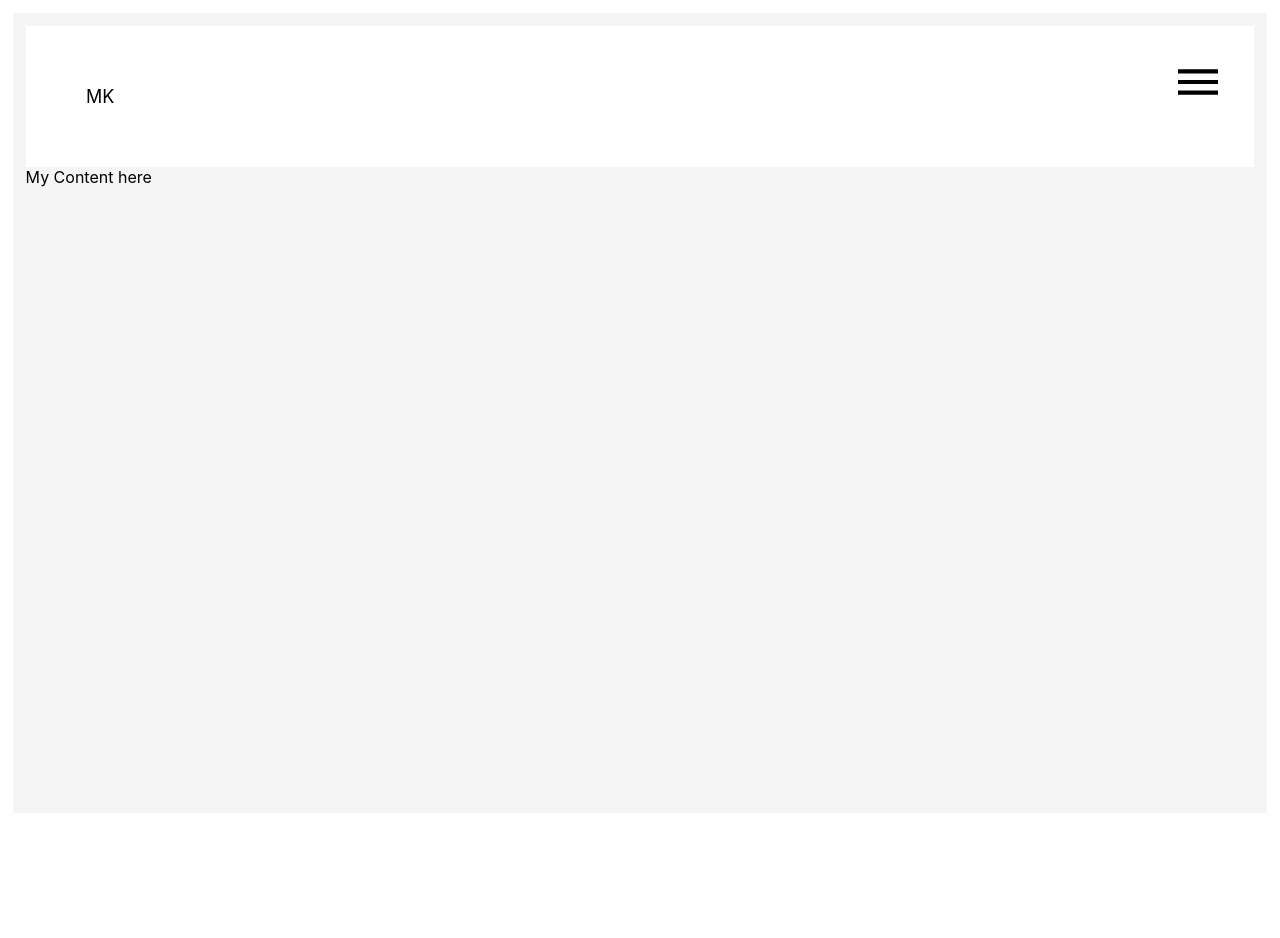
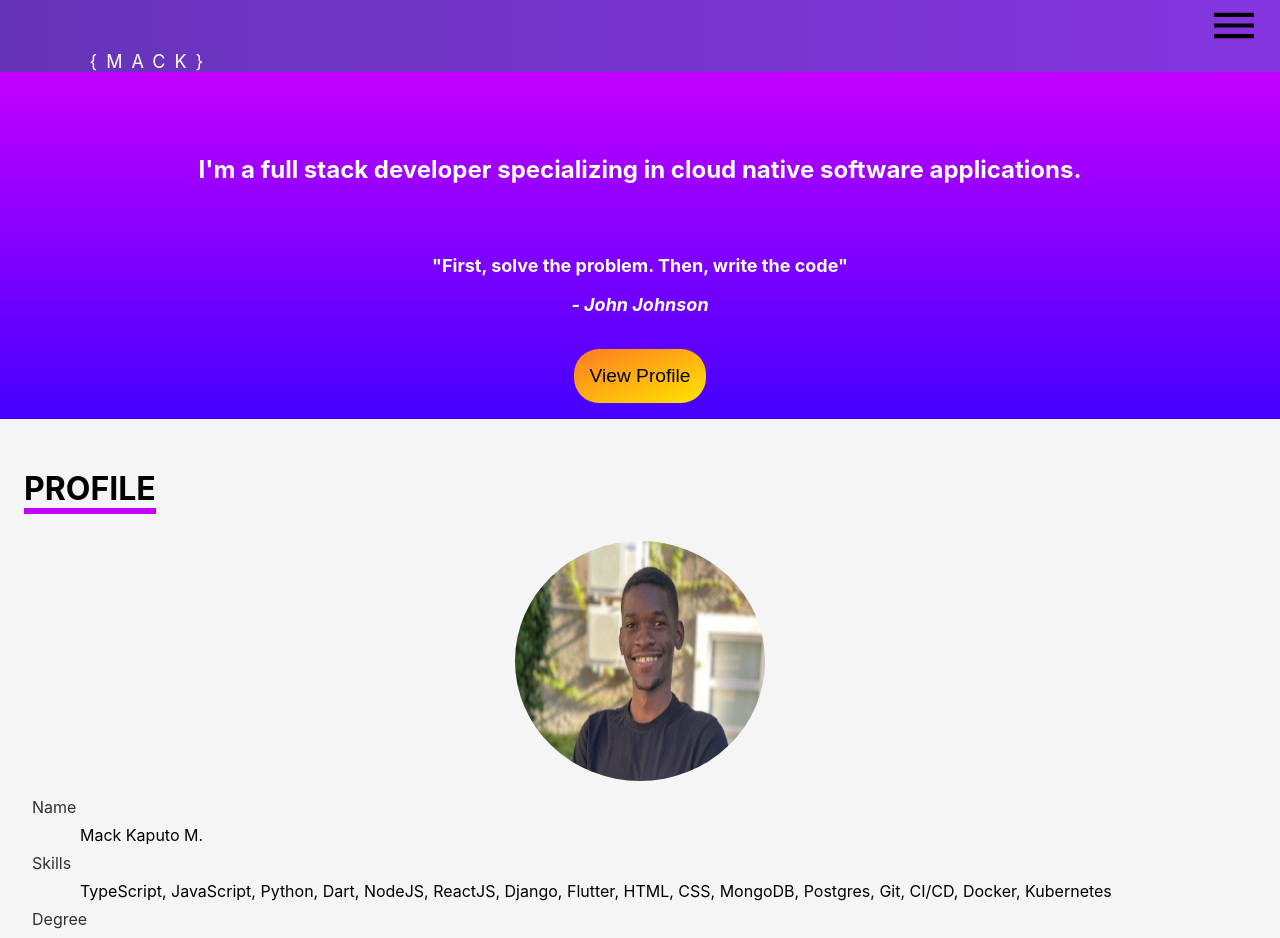
Before and after one commit to MackKaputo/identity2, a Next.js app in the folder portfolio-mack/: page / in a window 1280 px wide. Shown: the top 938 px of the page. Before the commit the page ends 826 px from the top, so only its background shows below. Built offline with nearby package versions, Linux system fonts and the light colour scheme.

Commit message:
profile section completed

```diff
--- a/portfolio-mack/pages/index.js
+++ b/portfolio-mack/pages/index.js
@@ -1,16 +1,18 @@
 import Head from 'next/head'
+import Link from "next/link"
 import Image from 'next/image'
 import { useState } from 'react'
 import styles from '../styles/Home.module.css'
 
 export default function Home() {
   let [showMenu, setShowMenu] = useState(false)
+
   const toggleMenu = () => {
     setShowMenu((prevState) => !prevState)
   }
 
   return (
-    <div className={styles.container}>
+    <div className={styles.container} id="home">
       <Head>
         <title>Mack Kaputo</title>
         <meta name="description" content="Mack Kaputo Software engineer personal website and blog" />
@@ -19,16 +21,17 @@ export default function Home() {
       <nav className={styles.navbar}>
         <div className={`${styles.mobile_menu}`}>
           <div className={styles.home_name}>
-            <span>MK</span>
+            <span>MACK</span>
           </div>
 
           <div className={styles.menu_burger}>
-            <Image src={"/menu.svg"} width={40} height={40} onClick={toggleMenu}/>
+            {!showMenu? <Image src={"/menu.svg"} width={40} height={39} onClick={toggleMenu} alt="Menu"/>
+            : <span onClick={toggleMenu} className={styles.close_menu}>&times;</span>}
           </div>
         </div>
         <div className={`${styles.menu} ${showMenu? "": styles.hide_menu}` }>
           <ul>
-            <li>About Me</li>
+            <li onClick={toggleMenu}><Link href="/">About</Link></li>
             <li>Blog</li>
             <li>Portfolio</li>
             <li>Contact</li>
@@ -37,8 +40,52 @@ export default function Home() {
       </nav>
 
 
+
       <main className={styles.main}>
-        <div> My Content here </div>
+        <section className={styles.jumbo}>
+
+          <div className={styles.jumbo_text}>
+            <h1>
+              I'm a full stack developer specializing in cloud native software applications.
+            </h1>
+            {/* <h2>I am also a mechanical engineer, martial arts lover and life long learner.</h2> */}
+            <h3>
+              <blockquote>"First, solve the problem. Then, write the code"</blockquote>
+              <cite>- John Johnson</cite>
+            </h3>
+          </div>
+          <div className={styles.more_about_me_container}>
+            <button><a href="#profile">View Profile </a></button>
+          </div>
+
+
+        </section>
+
+        <section className={styles.profile} id="profile">
+          <h2>PROFILE</h2>
+          <div className={styles.profile_picture_container}>
+            <Image src={"/profile_picture_portfolio.jpeg"} width={250} height={240} alt="Profile picture" className={styles.profile_picture}/>
+          </div>
+          <dl>
+            <dt>Name</dt>
+            <dd>Mack Kaputo M.</dd>
+            <dt>Skills</dt>
+            <dd>TypeScript, JavaScript, Python, Dart, NodeJS, ReactJS, Django, Flutter, HTML, CSS,
+               MongoDB, Postgres, Git, CI/CD, Docker, Kubernetes
+            </dd>
+            <dt>Degree</dt>
+            <dd>BSc. Mechanical Engineering, University of Namibia, 2020</dd>
+            <dt>Speaks</dt>
+            <dd>English, French</dd>
+            <dt>Interests</dt>
+            <dd>
+              <a href="https://www.coursera.org/account/accomplishments/verify/2H9N2GF3R4EA?utm_source=link&utm_medium=certificate&utm_content=cert_image&utm_campaign=sharing_cta&utm_product=course" target="blank">
+                Machine Learning
+              </a>
+            , Education, Martial Arts, Philosophy, Engineering </dd>
+
+          </dl>
+        </section>
       </main>
 
       <footer className={styles.footer}>
--- a/portfolio-mack/styles/Home.module.css
+++ b/portfolio-mack/styles/Home.module.css
@@ -1,32 +1,59 @@
 .container {
-  margin: 1%;
-  padding: 1%;
-  background-color: whitesmoke;
+  /* padding: 1%; */
+  /* background-color: rgb(98, 112, 17); */
   height: 100vh;
 }
+
+
+
 .mobile_menu {
   display: flex;
   flex-direction: row;
-  background-color: white;
-  padding: 1%;
+  background-color: rgb(84, 37, 194);
+  background-image: linear-gradient(to right, rgb(102, 52, 184) , rgb(133, 53, 224));
+
 }
 .home_name {
   font-size: large;
-  padding: 4%;
+  padding: 4% 0 0 7%;
   font-weight: 400;
+  color: white;
+  letter-spacing: 0.5em;
   /* background-color: tan; */
+}
+
+.home_name span::before {
+  content: "{";
+}
+.home_name span::after {
+  content: "}";
 }
 
 .menu_burger {
   margin-left: auto;
-  padding: 2%;
+  padding: 0.5% 2%;
+
   /* background-color: tan; */
 }
+@keyframes move {
+  from {
+    width: 0%;
+  }
+  to {
+    width: 100%;
+  }
+}
+.menu {
+  /* background-color:  rgb(2, 14, 124); */
+  /* background-image: linear-gradient(rgb(195, 0, 255), rgb(68, 0, 255)); */
+  background-image: linear-gradient(rgb(48, 18, 97), rgb(44, 33, 75));
+  text-align: justify;
+  position: absolute;
+  width: 100%;
 
-.menu {
-  background-color: rgb(204, 187, 203);
-  text-align: justify;
-
+  animation-name: move;
+  animation-duration: 0.5s;
+  animation-fill-mode: forwards;
 }
 
 .hide_menu {
@@ -35,12 +62,114 @@
 
 .menu ul li {
   list-style: none;
-  padding: 1rem;
+  padding: 1.5rem;
   margin: 0.1rem;
-  border-bottom: rgb(180, 174, 172) solid .5px;
+  border-bottom: rgb(255, 240, 34) solid .5px;
+  color: white;
+  font-size: x-large;
+  font-weight: 450;
 
 }
 
 .menu ul li:last-child {
   border-bottom: none;
 }
+
+.close_menu {
+  font-size: xx-large;
+  color: white;
+  border-style: solid;
+  border-color: whitesmoke;
+  padding: 1rem;
+  background-color: rgb(211, 79, 38)
+}
+
+/* Jumbotron content */
+.main {
+  margin: auto;
+}
+.main .jumbo {
+  /* background-image: url("https://images.unsplash.com/photo-1517336714731-489689fd1ca8?ixlib=rb-1.2.1&ixid=MnwxMjA3fDB8MHxzZWFyY2h8Nnx8cHVycGxlJTIwcHJvZ3JhbW1pbmd8ZW58MHx8MHx8&auto=format&fit=crop&w=1300&q=100");
+  background-size: cover;
+  background-position: center; */
+  background-image: linear-gradient(rgb(195, 0, 255), rgb(68, 0, 255));
+  height: fit-content;
+  width: 100%;
+  display: inline-block;
+}
+.main .jumbo > section {
+  margin: 1%;
+}
+
+.jumbo_text {
+  color: white;
+}
+
+.jumbo_text h1 {
+  padding-top: 2rem;
+  padding-bottom: 2rem;
+  margin: 4% 1% 3%;
+  text-align: center;
+}
+.jumbo_text h2 {
+  margin: 4% 1% 3%;
+  text-align: center;
+}
+
+.jumbo_text h3 {
+  font-size: large;
+  text-align: center;
+}
+
+.more_about_me_container {
+  display: grid;
+  place-items: center;
+}
+
+.more_about_me_container button {
+  /* background-color: rgb(255, 189, 47); */
+  background-image: linear-gradient(to bottom right, rgb(255, 122, 34) , rgb(255, 230, 0));
+  margin: 1rem;
+  padding: 1rem;
+  font-size: larger;
+  border-radius: 25px;
+  border-style: none;
+
+}
+
+/* *Profile */
+.profile {
+  padding: 1.5rem;
+  background-color: whitesmoke;
+}
+.profile > h2 {
+  border-bottom: rgb(195, 0, 255) solid 6px;
+  width: fit-content;
+  font-size: xx-large;
+}
+
+.profile_picture_container {
+  display: grid;
+  place-items: center;
+
+}
+.profile_picture {
+  border-radius: 50%;
+}
+
+.profile dl {
+  font-size: 1em;
+}
+
+.profile dl dt {
+  margin: 0.5rem;
+  opacity: 0.8;
+}
+
+.profile dl dd {
+  padding-left: 1rem;
+}
+
+.profile dl dd a {
+  color: blue;
+}
```
Also changed, not shown: portfolio-mack/public/profile_picture_portfolio.jpeg (added).
